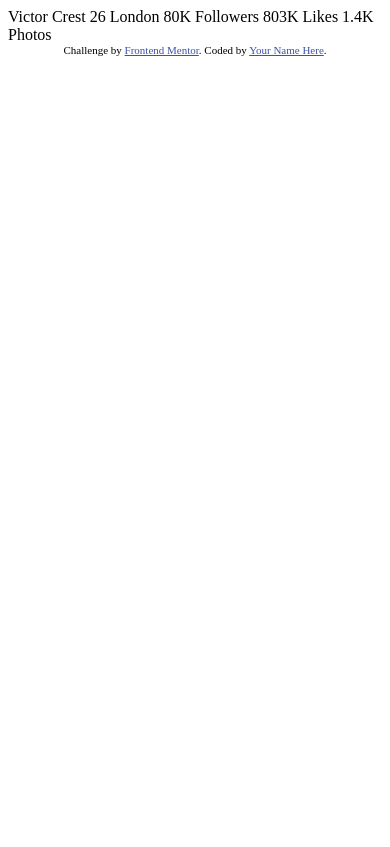
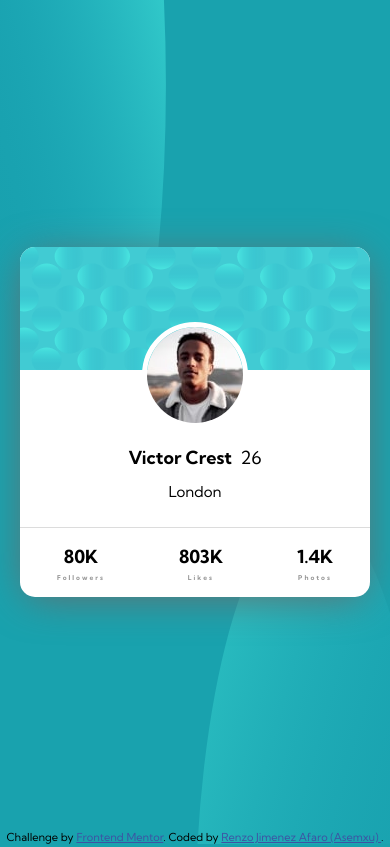
Before and after one commit to Asemxu/profile-card, a plain HTML site: page index.html in a window 390 px wide. Drawn offline with Linux system fonts and the light colour scheme.

Commit message:
Listo el profile card en mobile y desktop

```diff
--- a/index.html
+++ b/index.html
@@ -6,27 +6,61 @@
 
   <link rel="icon" type="image/png" sizes="32x32" href="./images/favicon-32x32.png">
   <link rel="stylesheet" href="styles.css">
+  <link rel="preconnect" href="https://fonts.gstatic.com">
+<link href="https://fonts.googleapis.com/css2?family=Kumbh+Sans:wght@400;700&display=swap" rel="stylesheet">
   <title>Frontend Mentor | Profile card component</title>
 
   <!-- Feel free to remove these styles or customise in your own stylesheet 👍 -->
 
 </head>
 <body>
-  Victor Crest
-  26
-  London
+  <div class="card-container">
+    <div class="card">
+      <div class="card-header">
+        <img class="img-fluid" src="/images/bg-pattern-card.svg" alt="card image">
+        <div class="img-profile-container">
+          <img class="img-fluid" src="/images/image-victor.jpg" alt="profile">
+        </div>
+      </div>
+      <div class="card-body">
+        <br><br>
+        <div class="name">
+          <strong>Victor Crest</strong>&nbsp 26
+        </div>
+        <br>
+        <div class="country">
+          London
+        </div>
+      </div>
+      <div class="card-footer">
+        <div class="footer-div">
+          <strong>80K</strong>
+          <h6>Followers</h6>
+        </div>
+        <div class="footer-div">
+          <strong>803K</strong>
+          <h6>Likes</h6>
+        </div>
+        <div class="footer-div">
+          <strong>1.4K</strong>
+          <h6>Photos</h6>
+        </div>
+      </div>
+    </div>
+  </div>
+  <div class="circle-images">
+    <div class="circle-top_container">
+      <img src="images/bg-pattern-top.svg" class="circle-top"/>
+    </div>
 
-  80K
-  Followers
+    <div class="circle-bottom_container">
+      <img src="images/bg-pattern-bottom.svg" class="circle-bottom"/>
+    </div>
+  </div>
 
-  803K
-  Likes
-
-  1.4K
-  Photos
   <div class="attribution">
     Challenge by <a href="https://www.frontendmentor.io?ref=challenge" target="_blank">Frontend Mentor</a>.
-    Coded by <a href="#">Your Name Here</a>.
+    Coded by <a href="#">Renzo Jimenez Afaro (Asemxu) </a>.
   </div>
 </body>
 </html>
--- a/styles.css
+++ b/styles.css
@@ -1,2 +1,168 @@
-.attribution { font-size: 11px; text-align: center; }
+.attribution {
+    font-size: 11px; text-align: center; position:absolute;bottom:0;
+    width:100%;
+ }
 .attribution a { color: hsl(228, 45%, 44%); }
+
+/* Dark cyan: hsl(185, 75%, 39%)
+Very dark desaturated blue: hsl(229, 23%, 23%)
+Dark grayish blue: hsl(227, 10%, 46%) */
+
+
+:root{
+    --dark-cyan: hsl(185, 75%, 39%);
+    --dark-blue:hsl(229, 23%, 23%);
+    --graylish-blue: hsl(227, 10%, 46%);
+    --dark-gray: hsl(0, 0%, 59%)
+
+}
+
+body{
+    margin:0;
+    width:100%;
+    height: 100vh;
+    background-color: var(--dark-cyan);
+    overflow:hidden;
+    font-size:10px;
+    font-family: 'Kumbh Sans', sans-serif;
+}
+
+.circle-images{
+    display:flex;
+    height: 100vh;
+}
+
+.circle-top_container{
+    width:50%;
+}
+
+.circle-bottom_container{
+    width:50%;
+    overflow:hidden;
+}
+
+
+.circle-top_container > img{
+    width: 100%;
+    position: relative;
+    top: -40%;
+    height: 100%;
+    left: -15%;
+}
+
+.circle-bottom_container > img{
+    width:120%;
+    position:relative;
+    height: 100%;
+    bottom:-60%;
+}
+
+.card-container{
+    z-index: 10000;
+    position: absolute;
+    height: 100%;
+    width: 100%;
+    display: flex;
+    justify-content: center;
+    flex-direction: column;
+    align-items: center;
+}
+
+.card{
+    background-color:white;
+    border-radius:15px;
+    width:350px;
+    height:350px;
+    -webkit-box-shadow: 0px 0px 42px -6px rgba(107,106,107,1);
+    -moz-box-shadow: 0px 0px 42px -6px rgba(107,106,107,1);
+    box-shadow: 0px 5px 42px -6px rgba(107,106,107,1);
+}
+
+.card-header{
+    height:35%;
+    width:100%;
+    position:relative;
+}
+
+.card-header > img{
+    height: 100%;
+    width:100%;
+    border-radius: 15px 15px 0 0;
+}
+
+.img-profile-container{
+    text-align: center;
+    width:100%;
+    position:absolute;
+    z-index: 10;
+    bottom:-50%;
+}
+
+.img-profile-container > img{
+    border-radius: 50%;
+    border:5px solid white;
+}
+
+.card-body{
+    display: flex;
+    width:100%;
+    flex-direction: column;
+    height:45%;
+    justify-content: center;
+    align-items: center;
+}
+
+.name{
+    padding-top:1.5rem;
+    font-size:18px
+}
+
+.country{
+    font-size:15px;
+}
+
+.card-footer{
+    border-top: 1px solid rgba(187, 187, 187, 0.509);
+    height:20%;
+    width:100%;
+    display:flex;
+    justify-content: space-around;
+}
+
+.footer-div{
+    font-weight: 400;
+    display: flex;
+    justify-content: center;
+    flex-direction: column;
+
+}
+
+.footer-div > strong{
+    font-size:18px;
+    font-weight: 700;
+    text-align: center;
+}
+
+.footer-div > h6{
+    margin:0;
+    text-align: center;
+    padding-top:5px;
+    letter-spacing:2px;
+    color:var(--dark-gray)
+}
+
+@media screen and (max-width:375px){
+    .card{
+        width:325px;
+    }
+    .circle-bottom_container > img{
+        width:auto;
+    }
+
+    .circle-top_container > img{
+        height:85%;
+        top:-50%;
+        left:0;
+        width:110%;
+    }
+}
```
